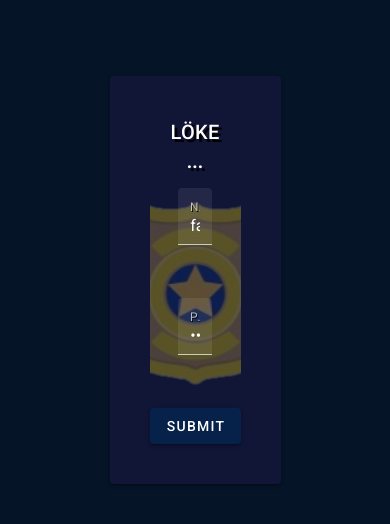
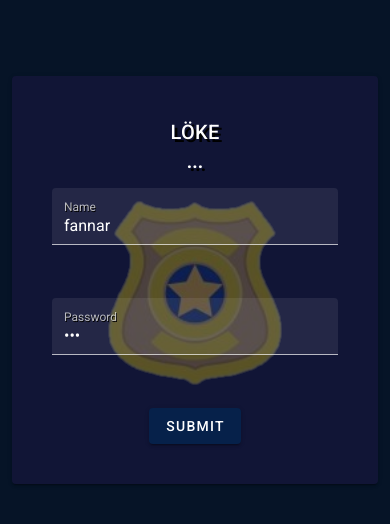
Before and after one commit to Boginn/crm, a Vue app: page / in a window 390 px wide. Shown: the top 524 px of the page. Built offline with nearby package versions, Linux system fonts and the light colour scheme.

Commit message:
login responsive

```diff
--- a/src/App.vue
+++ b/src/App.vue
@@ -95,7 +95,6 @@ if(!this.init) {
 
       this.$store.dispatch("setCaseId", examples.cases.length + 1);
       this.$store.dispatch("setTaskId", examples.tasks.length + 1);
-
       this.$store.dispatch("setCriminalId", examples.criminals.length + 1);
       this.$store.dispatch("setReportId", examples.reports.length + 1);
       this.$store.dispatch("setUserId", examples.roster.length + 1);
@@ -112,7 +111,6 @@ if(!this.init) {
       examples.reports.forEach((element) => {
         this.reports.push(element);
       });
-
       examples.roster.forEach((element) => {
         this.roster.push(element);
       });
--- a/src/views/Login.vue
+++ b/src/views/Login.vue
@@ -1,7 +1,7 @@
 <template>
   <v-container class="mt-16">
     <v-row class="d-flex justify-center">
-      <v-col cols="6">
+      <v-col cols="12" sm="10" md="8" lg="8" xl="8">
         <v-card class="pa-10 sixth ">
           <v-row class="text-center font-shadow">
             <v-col>
@@ -21,7 +21,7 @@
           <v-form ref="form" v-model="valid" lazy-validation class="bgimg font-shadow" :style="{ 'background-image': 'url(' +require('@/assets/logotp.png')+ ')'  }">
             <v-row>
               <v-spacer></v-spacer>
-              <v-col cols="6">
+              <v-col cols="12" sm="10" md="10" lg="8" xl="8">
                 <v-text-field
                   filled
                   v-model="input.username"
@@ -35,7 +35,7 @@
             </v-row>
             <v-row>
               <v-spacer></v-spacer>
-              <v-col cols="6">
+              <v-col cols="12" sm="10" md="10" lg="8" xl="8">
                 <v-text-field
                   filled
                   type="password"
```
